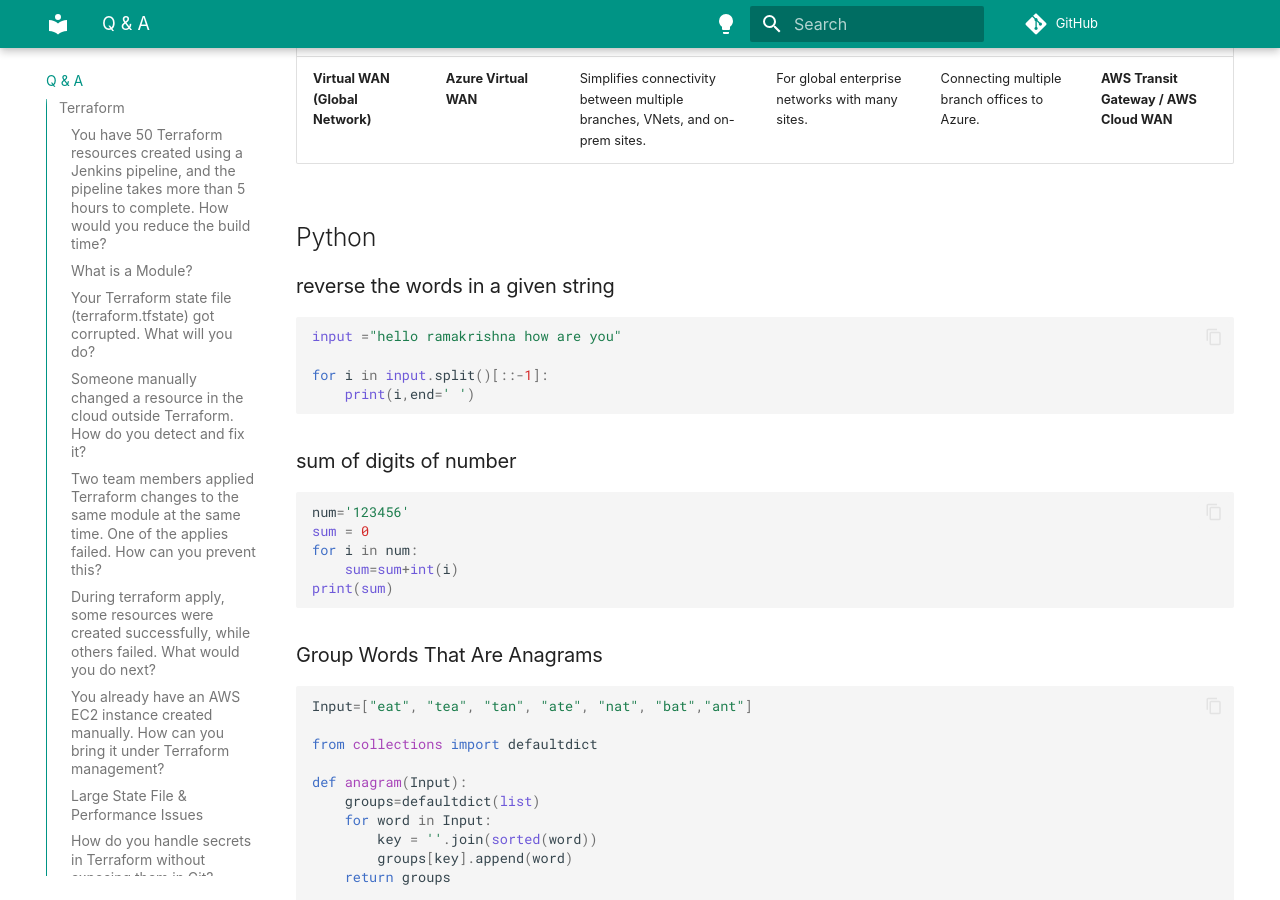
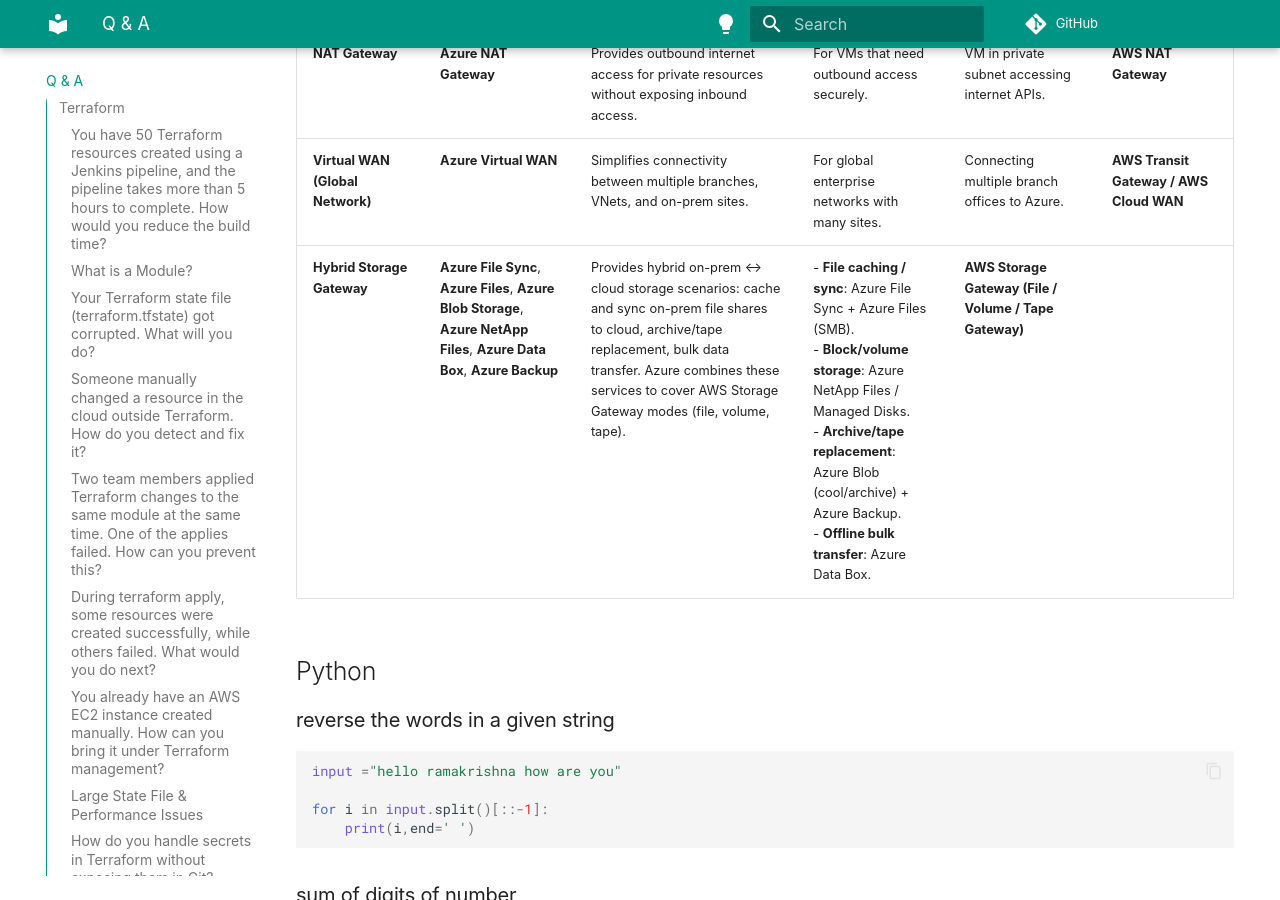
Before and after one commit to botlaram/docs, an MkDocs documentation site: the page built from docs/scenario_based.md, in a window 1280 px wide and 900 px high, scrolled down 20356 px. Built offline with MkDocs 1.6.1 and Material for MkDocs 9.7.7, drawn with Linux system fonts in a browser that asks for light colours; some web fonts are replaced.

Commit message:
Add Hybrid Storage Gateway section to documentation
Added a new section on Hybrid Storage Gateway detailing Azure services and their AWS counterparts.

```diff
--- a/docs/scenario_based.md
+++ b/docs/scenario_based.md
@@ -844,6 +844,7 @@
 | **Content Delivery Network (CDN)** | **Azure CDN** | Delivers content from edge servers close to users. | For fast delivery of static web content globally. | Serving website images, videos, scripts. | **AWS CloudFront** |
 | **NAT Gateway** | **Azure NAT Gateway** | Provides outbound internet access for private resources without exposing inbound access. | For VMs that need outbound access securely. | VM in private subnet accessing internet APIs. | **AWS NAT Gateway** |
 | **Virtual WAN (Global Network)** | **Azure Virtual WAN** | Simplifies connectivity between multiple branches, VNets, and on-prem sites. | For global enterprise networks with many sites. | Connecting multiple branch offices to Azure. | **AWS Transit Gateway / AWS Cloud WAN** |
+| **Hybrid Storage Gateway** | **Azure File Sync**, **Azure Files**, **Azure Blob Storage**, **Azure NetApp Files**, **Azure Data Box**, **Azure Backup** | Provides hybrid on-prem ↔ cloud storage scenarios: cache and sync on-prem file shares to cloud, archive/tape replacement, bulk data transfer. Azure combines these services to cover AWS Storage Gateway modes (file, volume, tape). | - **File caching / sync**: Azure File Sync + Azure Files (SMB).<br>- **Block/volume storage**: Azure NetApp Files / Managed Disks.<br>- **Archive/tape replacement**: Azure Blob (cool/archive) + Azure Backup.<br>- **Offline bulk transfer**: Azure Data Box. | **AWS Storage Gateway (File / Volume / Tape Gateway)** |
 
 ## Python
 
```
